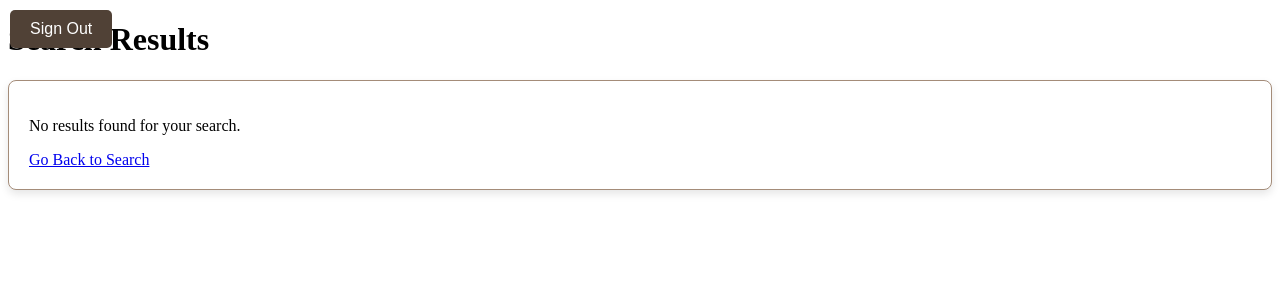
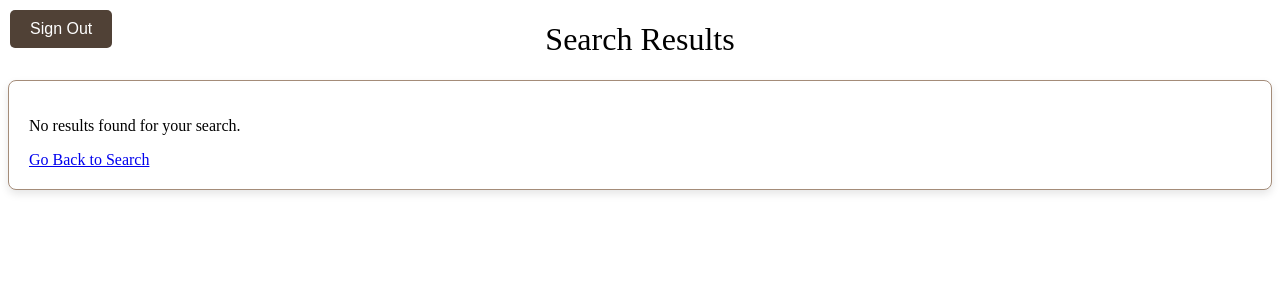
Before and after one commit to hollyschwecke/New-Team-5-Project, a Flask app: page /search/results in a window 1280 px wide. Shown: the top 300 px of the page. Run offline with Flask 3, Linux system fonts and the light colour scheme; data that the repository does not hold is empty; parts of the project's set-up code (start-up, migrations or seed data) failed here and were passed over; some libraries are stand-ins or nearby versions; some web fonts are replaced.

Commit message:
hopefully last fix on header css

```diff
--- a/static/css/results.css
+++ b/static/css/results.css
@@ -10,7 +10,7 @@ Usage: utilize the HTML file that this search results page is connected to "resu
 --rich-black: #050d10ff;
 --white: #fcfcfcff; */
 
-#h1 {
+h1 {
     text-align: center;
     font-family: "Spectral SC", serif;
     font-weight: 400;
```
